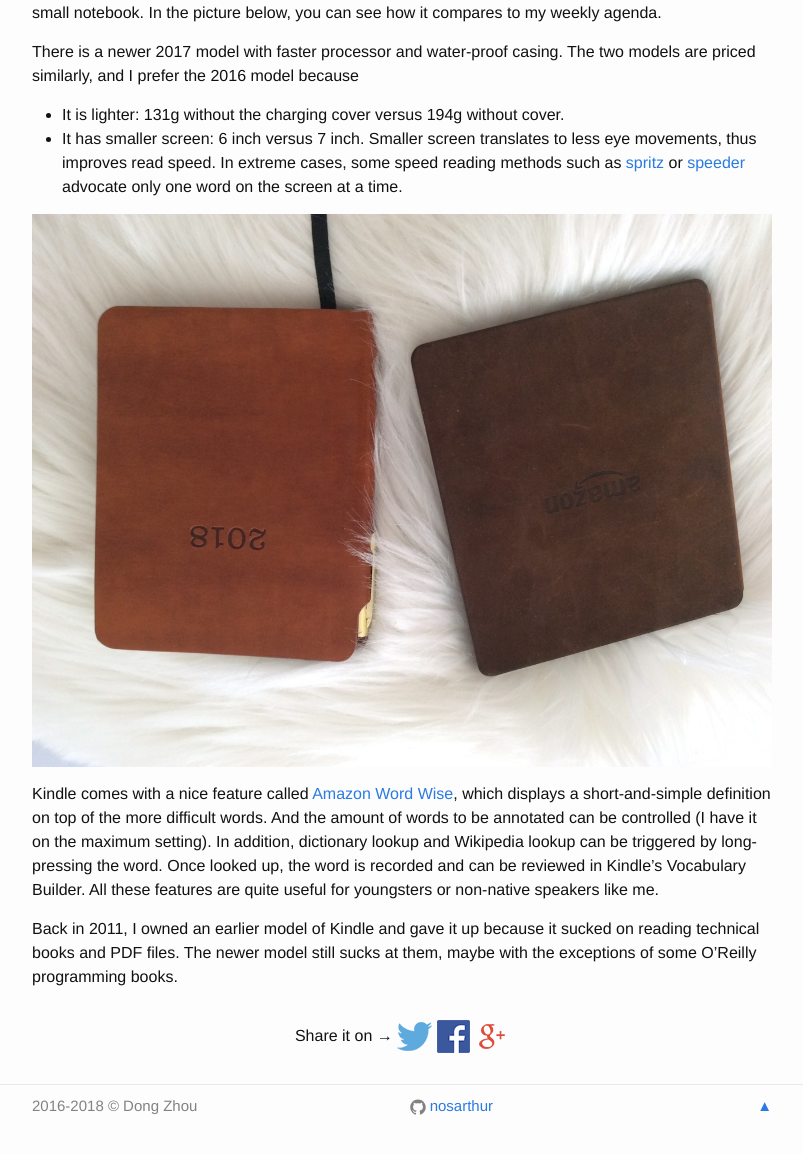
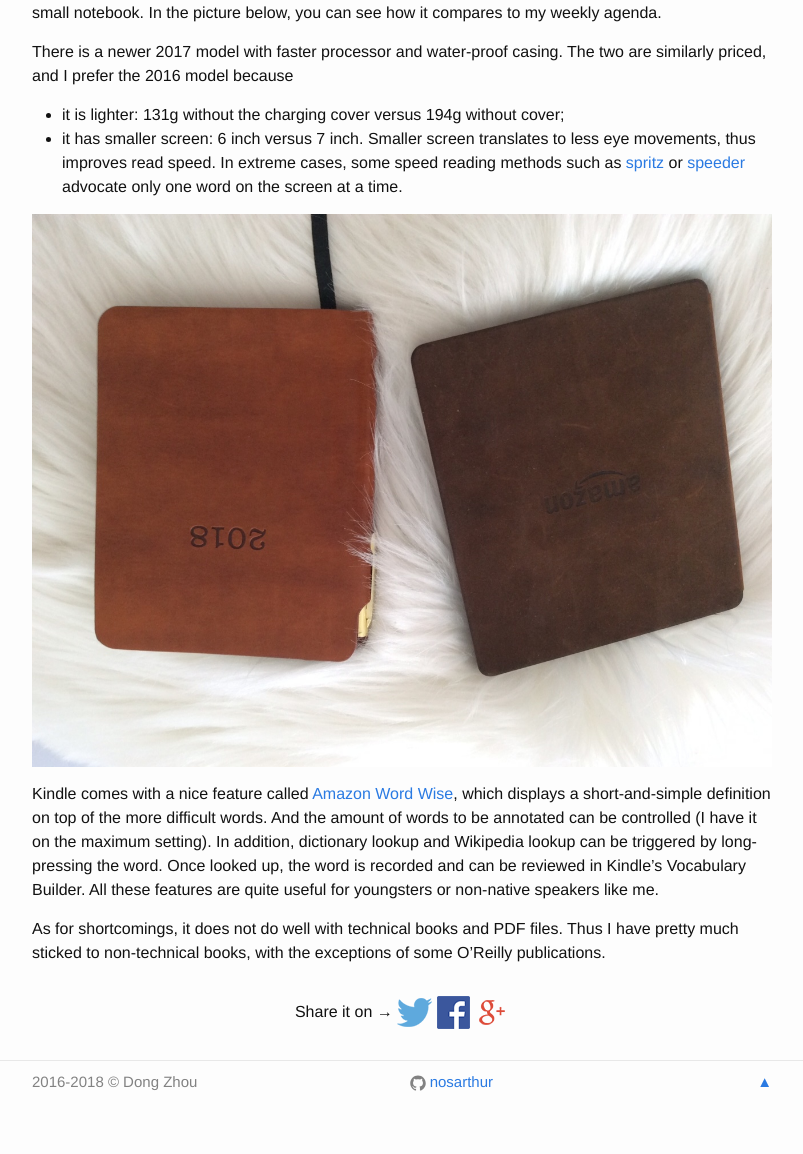
Before and after one commit to nosarthur/nosarthur.github.io, a Jekyll site: the page built from _posts/2018-05-04-kindle.md, in a window 1280 px wide and 1400 px high, scrolled down 382 px. Shown: the part 243-1397 px from the top of the window, without its empty margins (238-1041 px from the left). Built offline with Jekyll 4.4.1, drawn with Linux system fonts in a browser that asks for light colours; comment, search, counter and statistics services are not loaded; after the commit the page ends 1758 px from its top, so only the background shows below that.

Commit message:
minor edits

```diff
--- a/_posts/2018-05-04-kindle.md
+++ b/_posts/2018-05-04-kindle.md
@@ -20,10 +20,10 @@ It has a nice design like a small notebook.
 In the picture below, you can see how it compares to my weekly agenda.
 
 There is a newer 2017 model with faster processor and water-proof casing.
-The two models are priced similarly, and I prefer the 2016 model because
+The two are similarly priced, and I prefer the 2016 model because
 
-* It is lighter: 131g without the charging cover versus 194g without cover.
-* It has smaller screen: 6 inch versus 7 inch.
+* it is lighter: 131g without the charging cover versus 194g without cover;
+* it has smaller screen: 6 inch versus 7 inch.
   Smaller screen translates to less eye movements, thus improves read speed.
   In extreme cases, some speed reading methods such as [spritz](http://spritzinc.com/) or [speeder](https://www.spreeder.com/) advocate only one word on the screen at a time.
 
@@ -36,5 +36,6 @@ In addition, dictionary lookup and Wikipedia lookup can be triggered by long-pre
 Once looked up, the word is recorded and can be reviewed in Kindle's Vocabulary Builder.
 All these features are quite useful for youngsters or non-native speakers like me.
 
-Back in 2011, I owned an earlier model of Kindle and gave it up because it sucked on reading technical books and PDF files.
-The newer model still sucks at them, maybe with the exceptions of some O'Reilly programming books.
+As for shortcomings, it does not do well with technical books and PDF files.
+Thus I have pretty much sticked to non-technical books,
+with the exceptions of some O'Reilly publications.
```
Also changed, not shown: _posts/2016-09-23-virtualenv.md (+2 -2 lines), _posts/2017-05-28-python-test-memory.md (+1 -1 lines).
